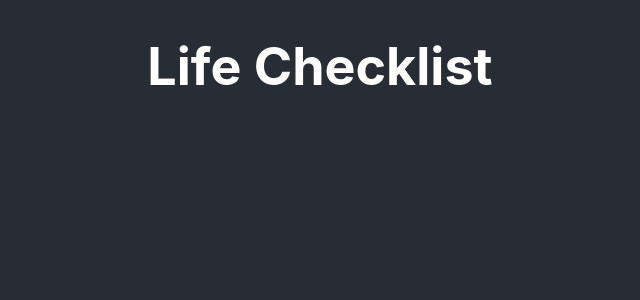
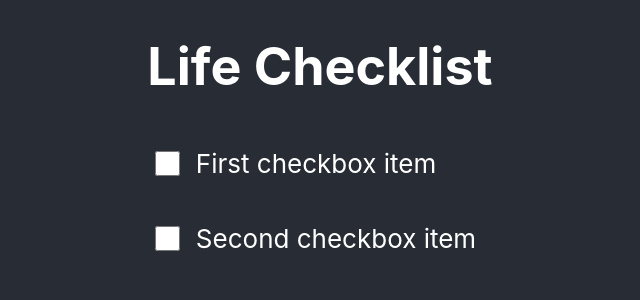
Before and after one commit to alexgamadev/LifeChecklist, a React (Create React App) app: page / in a window 1280 px wide. Shown: the top 300 px of the page, without its empty margins (320-960 px from the left). Built offline with nearby package versions, Linux system fonts and the light colour scheme.

Commit message:
Implement basic versions of checklist components

```diff
--- a/src/App.tsx
+++ b/src/App.tsx
@@ -1,5 +1,6 @@
-import React from 'react';
 import './App.css';
+import ChecklistForm from './components/ChecklistForm';
+import ChecklistItem from './components/ChecklistItem';
 
 function App() {
   return (
@@ -8,6 +9,10 @@ function App() {
         <h1>
           Life Checklist
         </h1>
+        <ChecklistForm>
+          <ChecklistItem key={1} text="First checkbox item" />
+          <ChecklistItem key={2} text="Second checkbox item" />
+        </ChecklistForm>
       </header>
     </div>
   );
--- /dev/null
+++ b/src/components/ChecklistForm.css
@@ -0,0 +1,16 @@
+.ChecklistForm {
+    display: flex;
+    flex-direction: column;
+    gap: 0.5em;
+}
+
+.ChecklistItem {
+    display: flex;
+    align-items: center;
+    gap: 0.5em;
+}
+
+.ChecklistItem input {
+    height: 25px;
+    width: 25px;
+}
--- /dev/null
+++ b/src/components/ChecklistForm.tsx
@@ -0,0 +1,15 @@
+import './ChecklistForm.css';
+
+interface FormProps {
+    children: React.ReactNode[];
+}
+
+const ChecklistForm = (props: FormProps) => {
+    return (
+        <form className='ChecklistForm'>
+            {props.children}
+        </form>
+    )
+}
+
+export default ChecklistForm;
--- /dev/null
+++ b/src/components/ChecklistItem.tsx
@@ -0,0 +1,19 @@
+import './ChecklistForm.css';
+
+interface ChecklistProps {
+    text: string;
+    key: number;
+    toggled?: boolean;
+}
+
+const ChecklistItem = (props: ChecklistProps) => {
+    const checklistId = `item${props.key}`;
+    return (
+        <div className='ChecklistItem'>
+            <input type="checkbox" id={checklistId} name={checklistId} checked={props.toggled} />
+            <label htmlFor={checklistId}>{props.text}</label><br /><br />
+        </div>
+    );
+}
+
+export default ChecklistItem;
```
Also changed, not shown: 1 other file (tests, documents, lock files or other folders).
